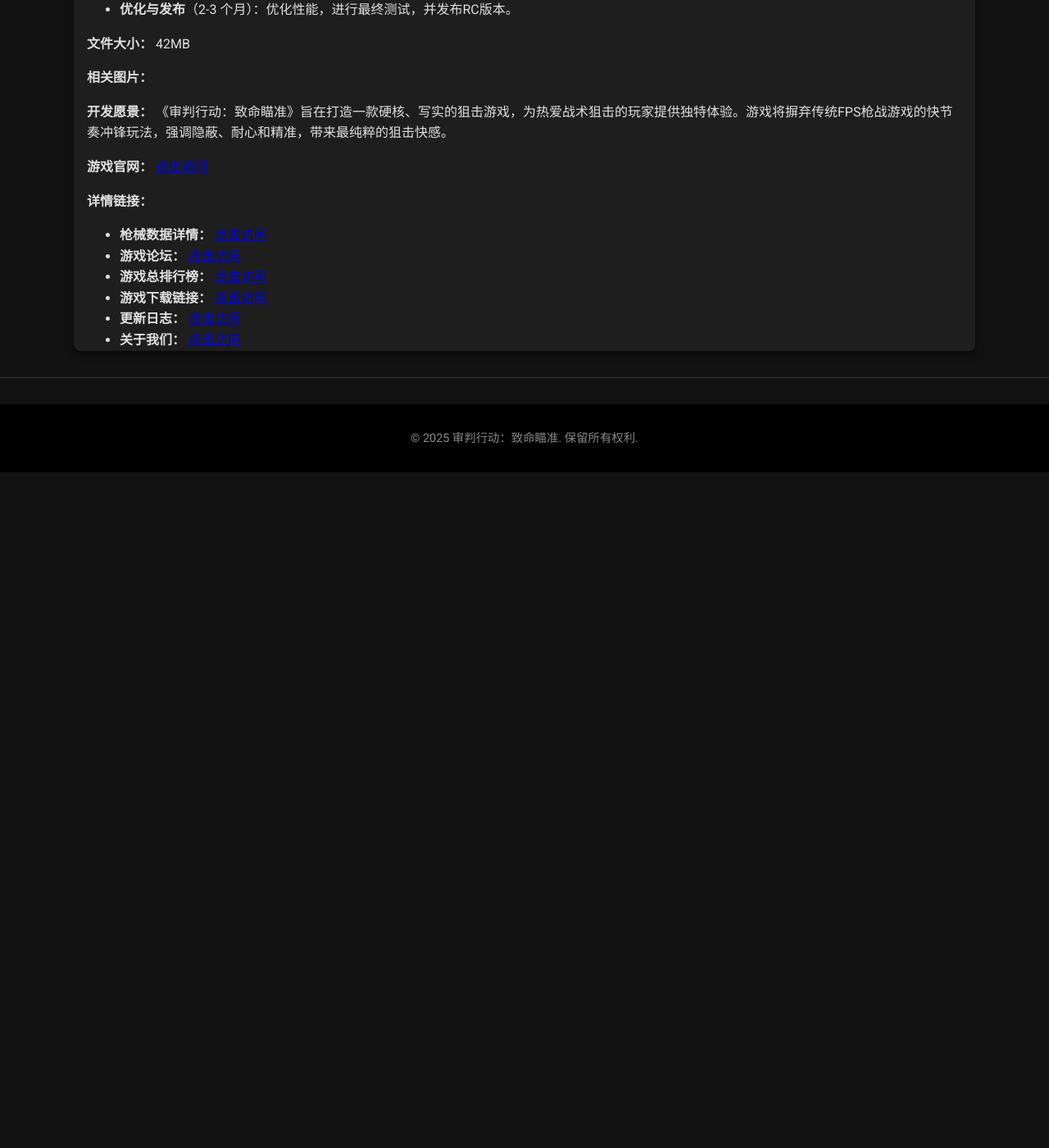
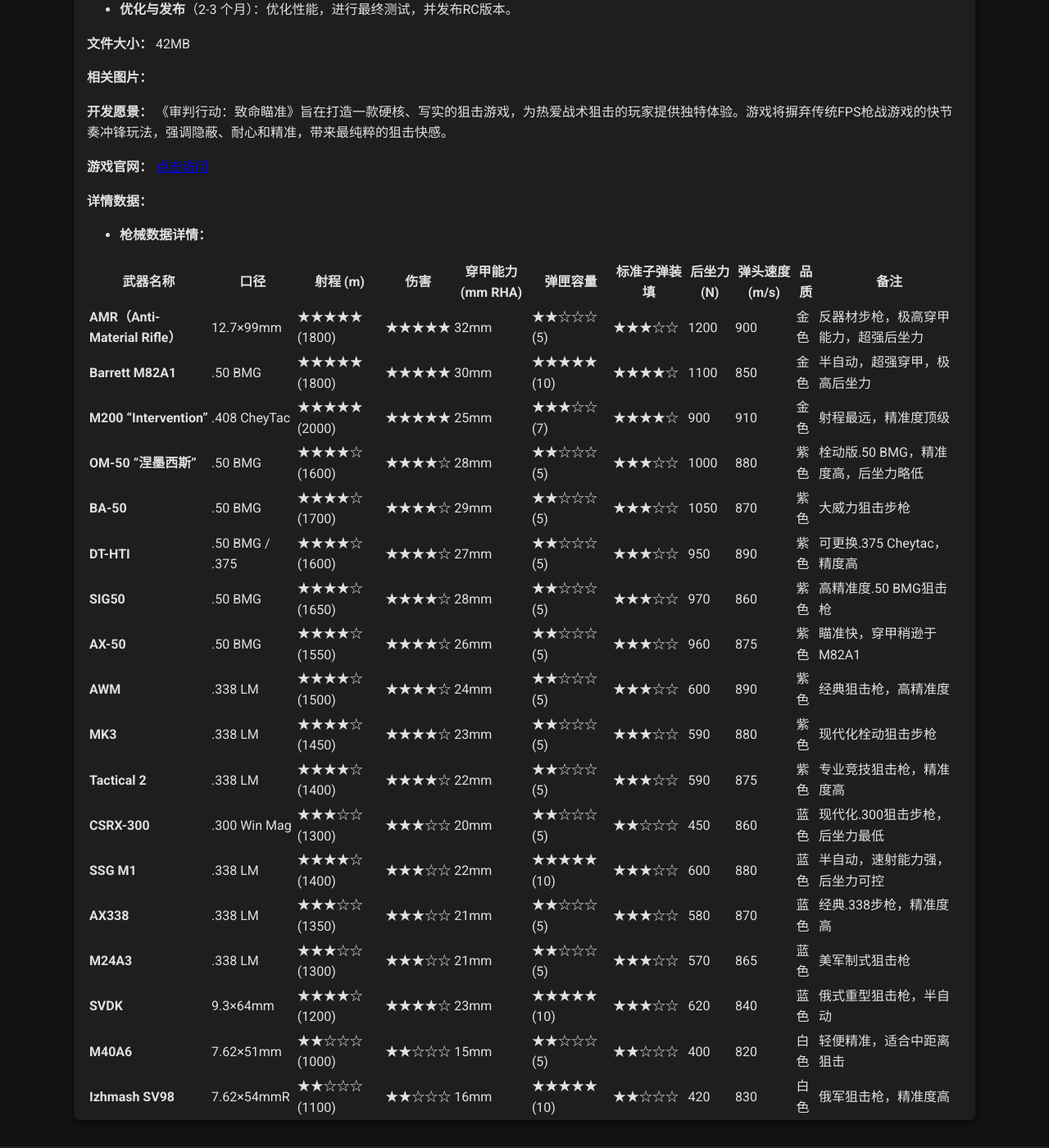
Before and after one commit to Tactgame/tactgame.github.io, a Jekyll site: the page built from intro.md, in a window 1280 px wide and 1400 px high, scrolled down 1213 px. Shown: the whole window at 82% size. Built offline with Jekyll 4.4.1, drawn with Linux system fonts in a browser that asks for light colours; comment, search, counter and statistics services are not loaded; before the commit the page ends 1789 px from its top, so only the background shows below that.

Commit message:
Update intro.md

```diff
--- a/intro.md
+++ b/intro.md
@@ -61,11 +61,27 @@
 
 **游戏官网：** [点击访问](https://tactgame.github.io/)
 
-**详情链接：**
+**详情数据：**
 
-- **枪械数据详情：** [点击访问](https://tactgame.github.io/intro/)
-- **游戏论坛：** [点击访问](https://tactgame.github.io/forum/)
-- **游戏总排行榜：** [点击访问](https://tactgame.github.io/leaderboard/)
-- **游戏下载链接：** [点击访问](https://tactgame.github.io/download/)
-- **更新日志：** [点击访问](https://tactgame.github.io/changelog/)
-- **关于我们：** [点击访问](https://tactgame.github.io/about/)
+- **枪械数据详情：**
+
+| 武器名称                         | 口径             | 射程 (m)       | 伤害    | 穿甲能力 (mm RHA) | 弹匣容量       | 标准子弹装填 | 后坐力 (N) | 弹头速度 (m/s) | 品质  | 备注                    |
+| ---------------------------- | -------------- | ------------ | ----- | ------------- | ---------- | ------ | ------- | ------------- | ---- | --------------------- |
+| **AMR（Anti-Material Rifle）** | 12.7×99mm      | ★★★★★ (1800) | ★★★★★ | 32mm          | ★★☆☆☆ (5)  | ★★★☆☆  | 1200    | 900           | 金色  | 反器材步枪，极高穿甲能力，超强后坐力    |
+| **Barrett M82A1**            | .50 BMG        | ★★★★★ (1800) | ★★★★★ | 30mm          | ★★★★★ (10) | ★★★★☆  | 1100    | 850           | 金色  | 半自动，超强穿甲，极高后坐力        |
+| **M200 "Intervention"**      | .408 CheyTac   | ★★★★★ (2000) | ★★★★★ | 25mm          | ★★★☆☆ (7)  | ★★★★☆  | 900     | 910           | 金色  | 射程最远，精准度顶级            |
+| **OM-50 "涅墨西斯"**             | .50 BMG        | ★★★★☆ (1600) | ★★★★☆ | 28mm          | ★★☆☆☆ (5)  | ★★★☆☆  | 1000    | 880           | 紫色  | 栓动版.50 BMG，精准度高，后坐力略低 |
+| **BA-50**                    | .50 BMG        | ★★★★☆ (1700) | ★★★★☆ | 29mm          | ★★☆☆☆ (5)  | ★★★☆☆  | 1050    | 870           | 紫色  | 大威力狙击步枪               |
+| **DT-HTI**                   | .50 BMG / .375 | ★★★★☆ (1600) | ★★★★☆ | 27mm          | ★★☆☆☆ (5)  | ★★★☆☆  | 950     | 890           | 紫色  | 可更换.375 Cheytac，精度高   |
+| **SIG50**                    | .50 BMG        | ★★★★☆ (1650) | ★★★★☆ | 28mm          | ★★☆☆☆ (5)  | ★★★☆☆  | 970     | 860           | 紫色  | 高精准度.50 BMG狙击枪        |
+| **AX-50**                    | .50 BMG        | ★★★★☆ (1550) | ★★★★☆ | 26mm          | ★★☆☆☆ (5)  | ★★★☆☆  | 960     | 875           | 紫色  | 瞄准快，穿甲稍逊于M82A1        |
+| **AWM**                      | .338 LM        | ★★★★☆ (1500) | ★★★★☆ | 24mm          | ★★☆☆☆ (5)  | ★★★☆☆  | 600     | 890           | 紫色  | 经典狙击枪，高精准度            |
+| **MK3**                      | .338 LM        | ★★★★☆ (1450) | ★★★★☆ | 23mm          | ★★☆☆☆ (5)  | ★★★☆☆  | 590     | 880           | 紫色  | 现代化栓动狙击步枪             |
+| **Tactical 2**               | .338 LM        | ★★★★☆ (1400) | ★★★★☆ | 22mm          | ★★☆☆☆ (5)  | ★★★☆☆  | 590     | 875           | 紫色  | 专业竞技狙击枪，精准度高          |
+| **CSRX-300**                 | .300 Win Mag   | ★★★☆☆ (1300) | ★★★☆☆ | 20mm          | ★★☆☆☆ (5)  | ★★☆☆☆  | 450     | 860           | 蓝色  | 现代化.300狙击步枪，后坐力最低     |
+| **SSG M1**                   | .338 LM        | ★★★★☆ (1400) | ★★★☆☆ | 22mm          | ★★★★★ (10) | ★★★☆☆  | 600     | 880           | 蓝色  | 半自动，速射能力强，后坐力可控       |
+| **AX338**                    | .338 LM        | ★★★☆☆ (1350) | ★★★☆☆ | 21mm          | ★★☆☆☆ (5)  | ★★★☆☆  | 580     | 870           | 蓝色  | 经典.338步枪，精准度高         |
+| **M24A3**                    | .338 LM        | ★★★☆☆ (1300) | ★★★☆☆ | 21mm          | ★★☆☆☆ (5)  | ★★★☆☆  | 570     | 865           | 蓝色  | 美军制式狙击枪               |
+| **SVDK**                     | 9.3×64mm       | ★★★★☆ (1200) | ★★★★☆ | 23mm          | ★★★★★ (10) | ★★★☆☆  | 620     | 840           | 蓝色  | 俄式重型狙击枪，半自动           |
+| **M40A6**                    | 7.62×51mm      | ★★☆☆☆ (1000) | ★★☆☆☆ | 15mm          | ★★☆☆☆ (5)  | ★★☆☆☆  | 400     | 820           | 白色  | 轻便精准，适合中距离狙击          |
+| **Izhmash SV98**             | 7.62×54mmR     | ★★☆☆☆ (1100) | ★★☆☆☆ | 16mm          | ★★★★★ (10) | ★★☆☆☆  | 420     | 830           | 白色  | 俄军狙击枪，精准度高            |
```
